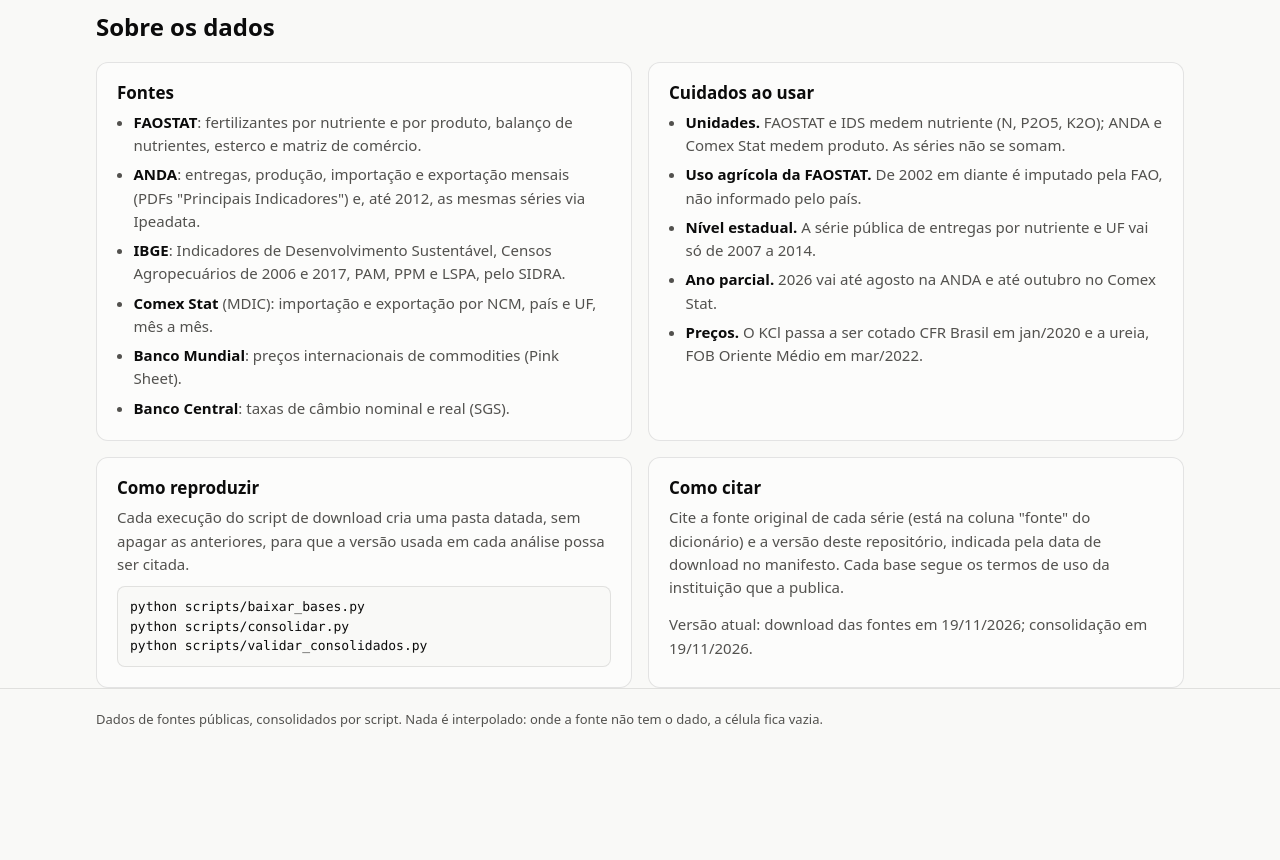
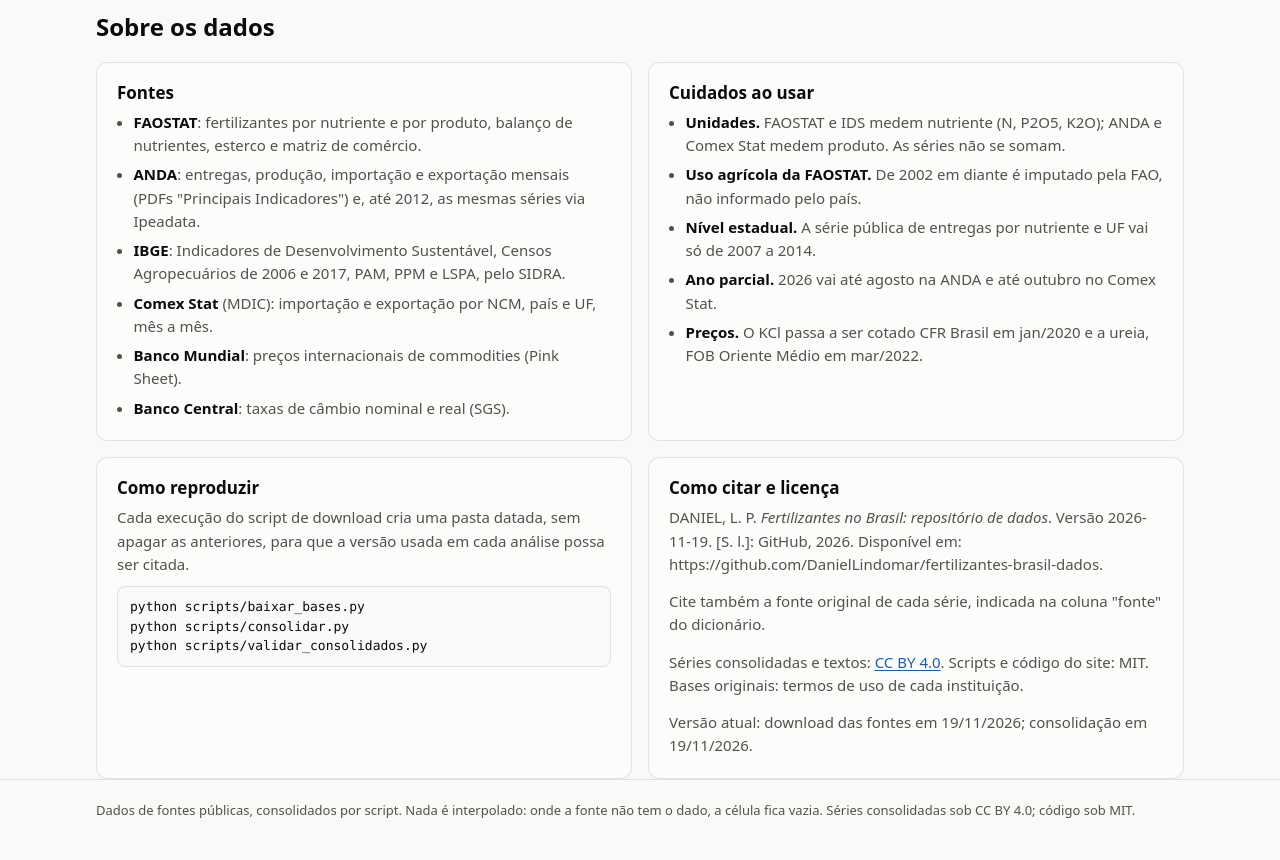
Before and after one commit to DanielLindomar/fertilizantes-brasil-dados, a plain HTML site: page docs/index.html in a window 1280 px wide. Shown: the part 7572-8432 px from the top of the page. Before the commit the page ends 8341 px from the top, so only its background shows below. Drawn offline with Linux system fonts and the light colour scheme.

Commit message:
Adiciona licenças (MIT e CC BY 4.0), CITATION.cff e seção de citação
- LICENSE: MIT para os scripts e o código do site
- LICENSE-DADOS.md: CC BY 4.0 para as séries consolidadas e a documentação;
  as bases originais seguem os termos de cada fonte
- CITATION.cff, README e site: como citar o repositório

Co-Authored-By: Claude Fable 5.2 <noreply@anthropic.com>

```diff
--- a/docs/assets/site.js
+++ b/docs/assets/site.js
@@ -640,6 +640,8 @@
     }));
     const versao = Object.values(meta.versoes_das_fontes).sort().pop();
     $("#versao").textContent = "Versão atual: download das fontes em " + dataBR(versao) + "; consolidação em " + dataBR(meta.gerado_em) + ".";
+    $("#cit-versao").textContent = versao;
+    $("#cit-ano").textContent = versao.slice(0, 4);
   }
 
   // ------------------------------------------------------------ arquivos originais
--- a/docs/index.html
+++ b/docs/index.html
@@ -187,8 +187,10 @@ python scripts/consolidar.py
 python scripts/validar_consolidados.py</pre>
     </div>
     <div class="cartao">
-      <h3>Como citar</h3>
-      <p>Cite a fonte original de cada série (está na coluna "fonte" do dicionário) e a versão deste repositório, indicada pela data de download no manifesto. Cada base segue os termos de uso da instituição que a publica.</p>
+      <h3>Como citar e licença</h3>
+      <p>DANIEL, L. P. <em>Fertilizantes no Brasil: repositório de dados</em>. Versão <span id="cit-versao">2026-11-19</span>. [S. l.]: GitHub, <span id="cit-ano">2026</span>. Disponível em: https://github.com/DanielLindomar/fertilizantes-brasil-dados.</p>
+      <p class="nota">Cite também a fonte original de cada série, indicada na coluna "fonte" do dicionário.</p>
+      <p class="nota">Séries consolidadas e textos: <a href="https://creativecommons.org/licenses/by/4.0/deed.pt-br" rel="license noopener">CC BY 4.0</a>. Scripts e código do site: MIT. Bases originais: termos de uso de cada instituição.</p>
       <p class="nota" id="versao"></p>
     </div>
   </div>
@@ -197,7 +199,7 @@ python scripts/validar_consolidados.py</pre>
 </main>
 
 <footer class="pe">
-  <div class="largura" id="pe-texto">Dados de fontes públicas, consolidados por script. Nada é interpolado: onde a fonte não tem o dado, a célula fica vazia.</div>
+  <div class="largura" id="pe-texto">Dados de fontes públicas, consolidados por script. Nada é interpolado: onde a fonte não tem o dado, a célula fica vazia. Séries consolidadas sob CC BY 4.0; código sob MIT.</div>
 </footer>
 
 <script src="assets/config.js"></script>
```
Also changed, not shown: 4 other files.
